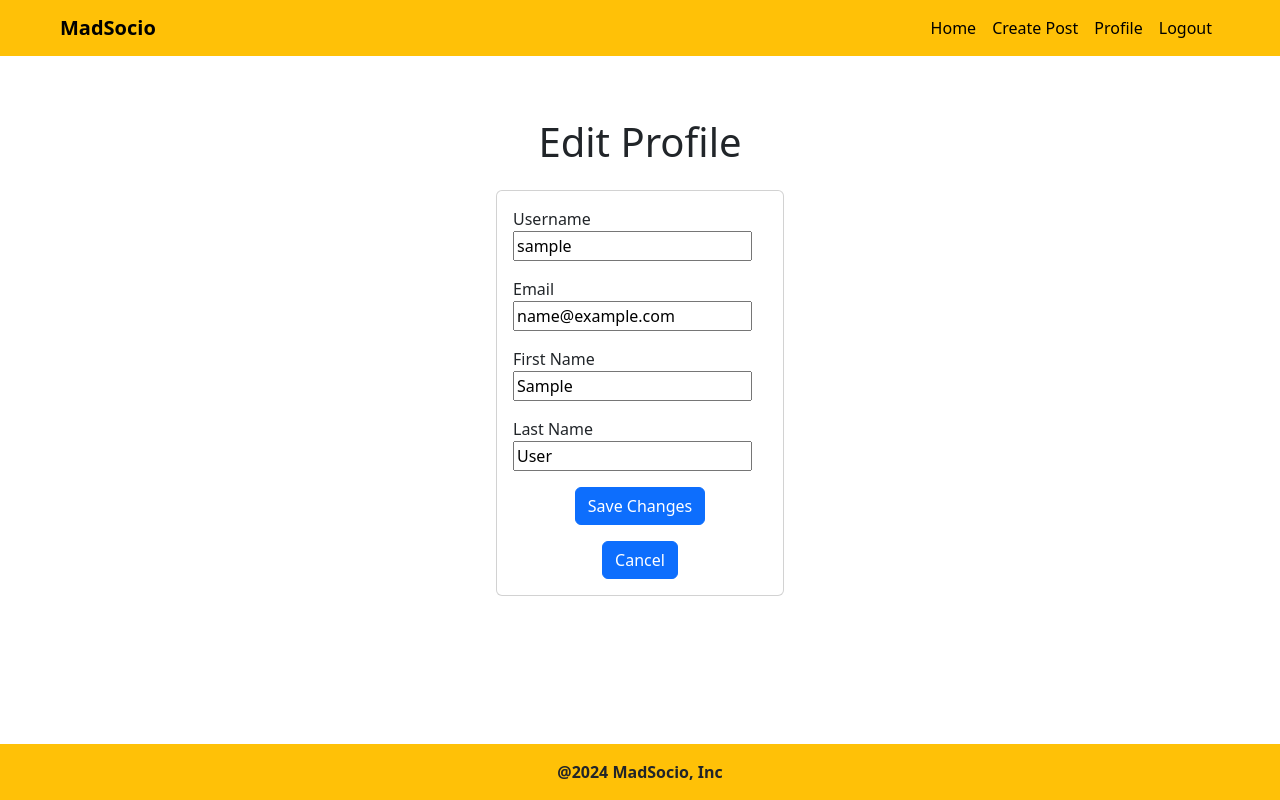
After one commit to AbhinavShaw09/madSocial, a Django app: page /edit_profile in a window 1280 px wide. The commit adds this page. Run offline with Django 5.2, Linux system fonts and the light colour scheme; the visitor is signed in with stand-in values (Sample User, id 1).

Commit message:
added the profile section
qq

```diff
--- a/accounts/forms.py
+++ b/accounts/forms.py
@@ -31,3 +31,8 @@ class UserRegistrationForm(forms.ModelForm):
 class UserLoginForm(forms.Form):
     username = forms.CharField()
     password = forms.CharField(widget=forms.PasswordInput)
+
+class UserEditsForm(forms.ModelForm):
+    class Meta:
+        model = User
+        fields = ['username', 'email', 'first_name', 'last_name']
--- a/accounts/views.py
+++ b/accounts/views.py
@@ -1,33 +1,57 @@
 from django.shortcuts import render, redirect
 from django.contrib.auth import authenticate, login, logout
-from .forms import UserRegistrationForm, UserLoginForm
+from .forms import UserRegistrationForm, UserLoginForm, UserEditsForm
+
 
 def signup_view(request):
-    if request.method == 'POST':
+    if request.method == "POST":
         form = UserRegistrationForm(request.POST)
         if form.is_valid():
             user = form.save(commit=False)
-            user.set_password(form.cleaned_data['password'])  # Hash the password
+            user.set_password(form.cleaned_data["password"])  # Hash the password
             user.save()
-            return redirect('login')  # Redirect to login page after successful registration
+            return redirect(
+                "login"
+            )  # Redirect to login page after successful registration
     else:
         form = UserRegistrationForm()
-    return render(request, 'accounts/signup.html', {'form': form})
+    return render(request, "accounts/signup.html", {"form": form})
+
 
 def login_view(request):
-    if request.method == 'POST':
+    if request.method == "POST":
         form = UserLoginForm(request.POST)
         if form.is_valid():
-            username = form.cleaned_data['username']
-            password = form.cleaned_data['password']
+            username = form.cleaned_data["username"]
+            password = form.cleaned_data["password"]
             user = authenticate(request, username=username, password=password)
             if user is not None:
                 login(request, user)
-                return redirect('list_post')  # Redirect to home page after successful login
+                return redirect(
+                    "list_post"
+                )  # Redirect to home page after successful login
     else:
         form = UserLoginForm()
-    return render(request, 'accounts/login.html', {'form': form})
+    return render(request, "accounts/login.html", {"form": form})
+
 
 def logout_view(request):
     logout(request)  # Logout the user
-    return redirect('login')  # Redirect to login page after logout
+    return redirect("login")  # Redirect to login page after logout
+
+
+def user_details_view(request):
+    user = request.user
+    return render(request, "accounts/user_details.html", {"user": user})
+
+
+def edit_profile_view(request):
+    if request.method == "POST":
+        form = UserEditsForm(request.POST, instance=request.user)
+        if form.is_valid():
+            form.save()
+            return redirect("user_details")
+
+    if request.method == 'GET':
+        form = UserEditsForm(instance=request.user)
+        return render(request, "accounts/edit_profile.html", {"form": form})
--- a/core/urls.py
+++ b/core/urls.py
@@ -27,4 +27,6 @@ urlpatterns = [
     path("signup/", signup_view, name="signup"),
     path("login/", login_view, name="login"),
     path('logout/', logout_view, name='logout'),
+    path('profile',user_details_view, name='user_details'),
+    path('edit_profile',edit_profile_view, name='edit_profile')
 ]
--- /dev/null
+++ b/templates/accounts/edit_profile.html
@@ -0,0 +1,39 @@
+{% extends 'layout/layout.html' %}
+
+{% block content %}
+<div class="d-flex flex-column align-items-center mt-5">
+    <h1>Edit Profile</h1>
+    <div class="card my-3" style="width: 18rem;">
+        <div class="card-body">
+            <form method="POST">
+                {% csrf_token %}
+                <div class="form-group mb-3">
+                    <label for="username">Username</label>
+                    {{ form.username }}
+                </div>
+                <div class="form-group mb-3">
+                    <label for="email">Email</label>
+                    {{ form.email }}
+                </div>
+                <div class="form-group mb-3">
+                    <label for="first_name">First Name</label>
+                    {{ form.first_name }}
+                </div>
+                <div class="form-group mb-3">
+                    <label for="last_name">Last Name</label>
+                    {{ form.last_name }}
+                </div>
+                <div class="d-flex flex-column align-items-center">
+                    <form action="{% url 'edit_profile' %}" method="post">
+                        <button type="submit" class="btn btn-primary">Save Changes</button>
+                    </form>
+                    <form action="{% url 'user_details' %}" method="get">
+                        <button type="submit" class="btn btn-primary mt-3">Cancel</button>
+                    </form>
+                </div>
+
+            </form>
+        </div>
+    </div>
+</div>
+{% endblock %}
--- a/templates/includes/header.html
+++ b/templates/includes/header.html
@@ -15,7 +15,7 @@
                 </li>
                 {% if user.is_authenticated %}
                 <li class="nav-item">
-                    <span class="navbar-text mx-3 align-self-center">{{ user.username }}</span>
+                    <a href="{% url 'user_details' %}" class="nav-link active">Profile</a>
                 </li>
                 <li class="nav-item">
                     <a class="nav-link active" href="{% url 'logout' %}">Logout</a>
```
Also changed, not shown: templates/accounts/user_details.html (added, +18 -0 lines).
